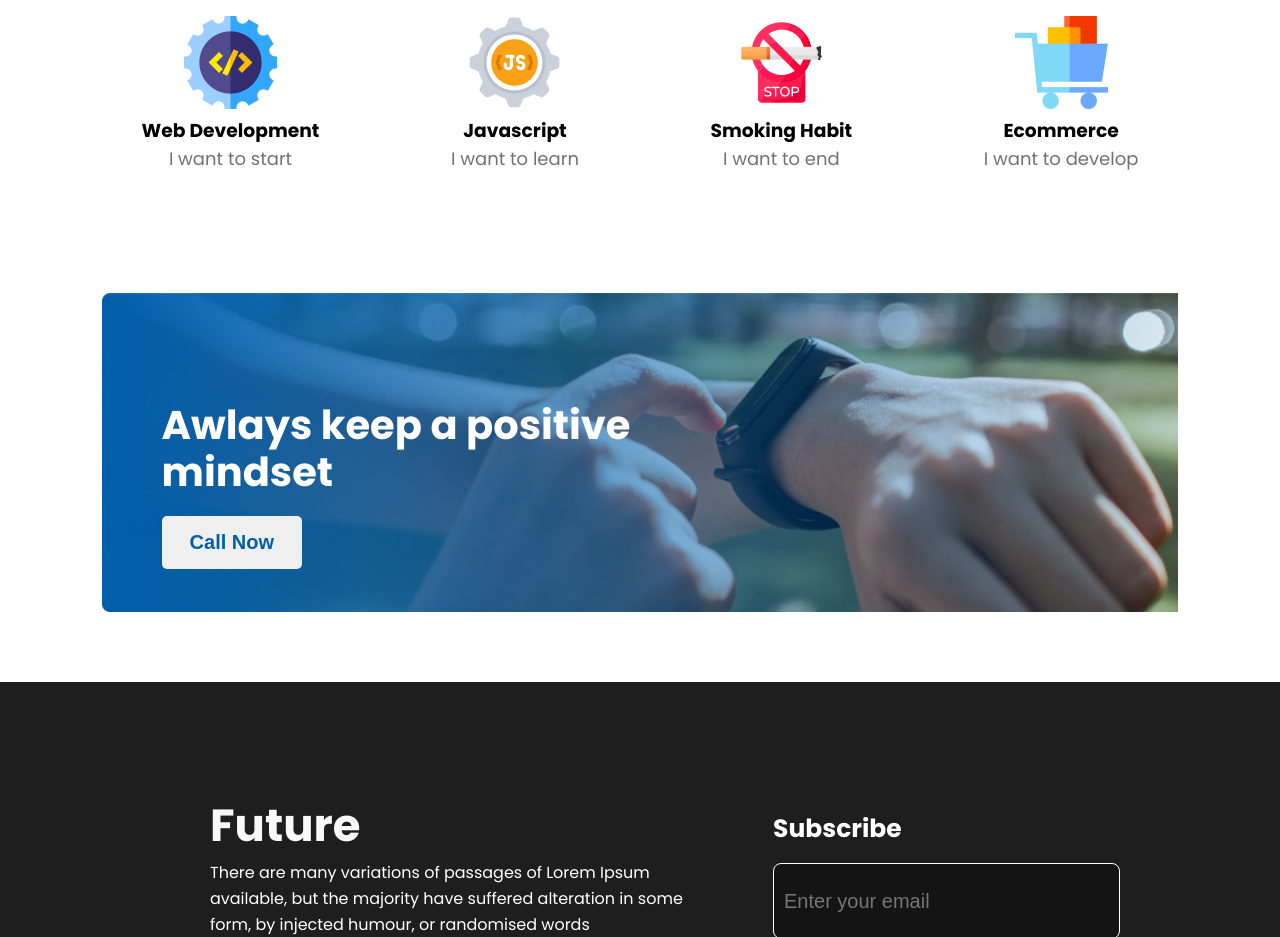
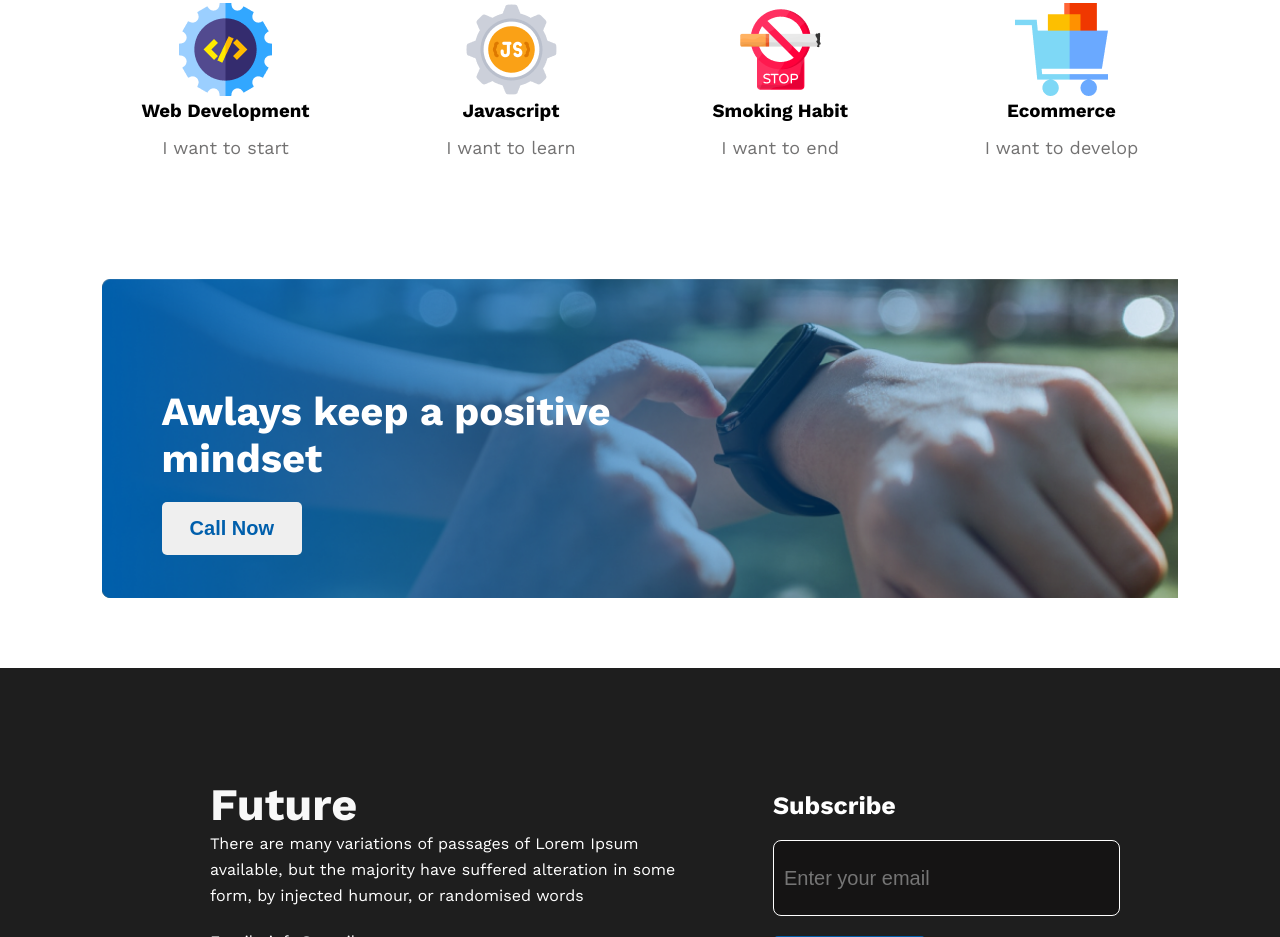
Before and after one commit to kfrFahim/new_year_new_me, a plain HTML site: page index.html in a window 1280 px wide. Shown: the part 1454-2391 px from the top of the page. Drawn offline with nearby package versions, Linux system fonts and the light colour scheme.

Commit message:
full part

```diff
--- a/assets/css/style.css
+++ b/assets/css/style.css
@@ -1,4 +1,4 @@
-@import url('https://fonts.googleapis.com/css2?family=Poppins:wght@300;400;500;600;700;800&display=swap');
+@import url('https://fonts.googleapis.com/css2?family=Work+Sans:ital,wght@0,300;0,400;0,500;0,600;0,700;1,300;1,400;1,500;1,600;1,700&display=swap');
 
 *{
      margin: 0;
@@ -7,7 +7,7 @@
 }
 
 body{
-     font-family: 'Poppins', sans-serif;
+     font-family: 'Work Sans';
 }
 
 /* Header Section */
@@ -126,6 +126,7 @@ main{
      font-size: 18px;
      text-align: center;
      color: #737272;
+     margin-top: 15px;
 }
 
 /* Banner Section */
--- a/index.html
+++ b/index.html
@@ -8,6 +8,8 @@
 
      <!-- CSS Link -->
      <link rel="stylesheet" href="assets/css/style.css">
+     <!-- Fav Icon -->
+     <link rel="shortcut icon" href="assets/images/icons/new-year.png" type="image/x-icon">
 </head>
 <body>
      <header>
@@ -44,6 +46,8 @@
           </div>
 
           </section>
+
+          <!-- My Plan Section -->
 
           <section class="my_plan_container">
                <h1>My Plan</h1>
@@ -84,6 +88,8 @@
 
      </main>
 
+     <!-- Footer Section -->
+
      <footer class="footer">
           <div class="footer_container">
                <div class="footer_info_wrap">
```
Also changed, not shown: assets/images/icons/new-year.png (added).
